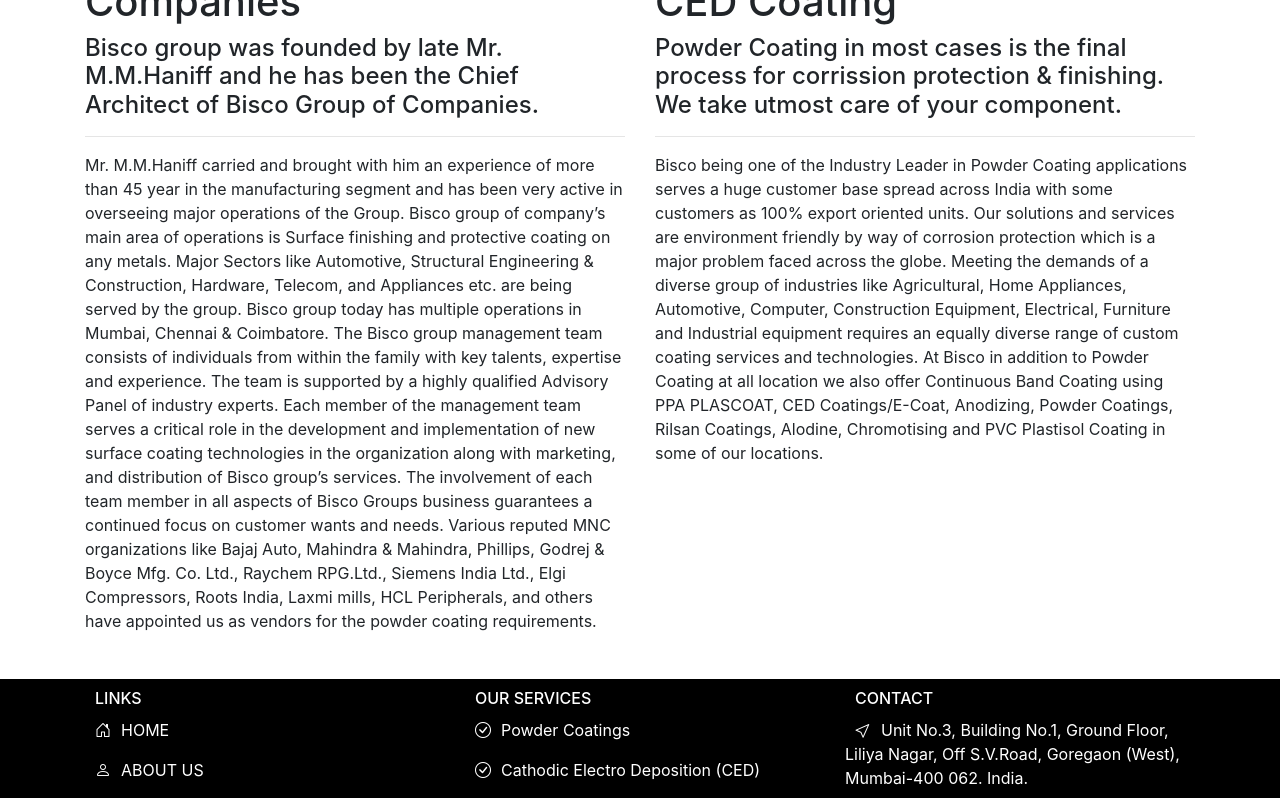
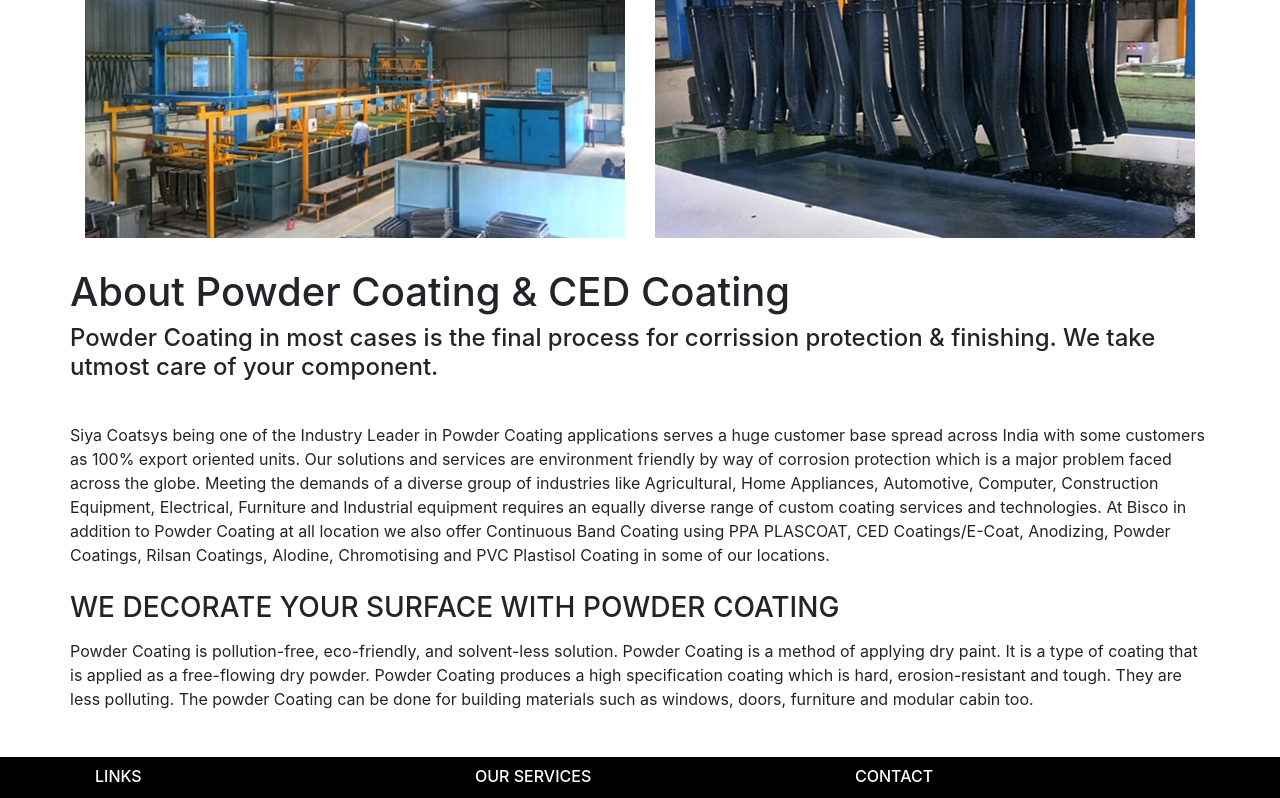
Before and after one commit to nikhil11001/coating-ui, a React (Create React App) app: page /about in a window 1280 px wide. Shown: the part 500-1298 px from the top of the page. Built offline with nearby package versions, Linux system fonts and the light colour scheme.

Commit message:
Change in about us

```diff
--- a/src/components/about.js
+++ b/src/components/about.js
@@ -17,6 +17,8 @@
 import { Link } from "react-router-dom";
 import "../css/home.css";
 import aboutUsIcon from "../images/about-us.png";
+import plantImg1 from "../images/plant1.jpg";
+import plantImg2 from "../images/plant2.jpg";
 
 class About extends React.Component {
   render() {
@@ -26,7 +28,7 @@
           <div className="about-us">
             <Image src={aboutUsIcon} width="10%" />
             <h3>
-              Bisco Group is one of the industry leader in protective coating
+              Siya Coatsys is one of the industry leader in protective coating
               solutions like Powder Coating and Cathodic Electro Deposition
               (CED) Coatings, catering to various segments like General
               Industries, Architectural, Automative, Consumer Goods, Telecom,
@@ -36,6 +38,16 @@
           <div className="margin-top-30">
             <Row>
               <Col md={6}>
+                <Image src={plantImg1} width="100%" />
+              </Col>
+              <Col md={6}>
+                <Image src={plantImg2} width="100%" />
+              </Col>
+            </Row>
+          </div>
+          <div className="margin-top-30">
+            <Row>
+              {/* <Col md={6}>
                 <h1>About Bisco Group of Companies</h1>
                 <h4>
                   Bisco group was founded by late Mr. M.M.Haniff and he has been
@@ -67,31 +79,42 @@
                   others have appointed us as vendors for the powder coating
                   requirements.
                 </p>
-              </Col>
-
-              <Col md={6}>
-                <h1>About Powder Coating & CED Coating</h1>
-                <h4>
-                  Powder Coating in most cases is the final process for
-                  corrission protection & finishing. We take utmost care of your
-                  component.
-                </h4>
-                <hr />
-                Bisco being one of the Industry Leader in Powder Coating
-                applications serves a huge customer base spread across India
-                with some customers as 100% export oriented units. Our solutions
-                and services are environment friendly by way of corrosion
-                protection which is a major problem faced across the globe.
-                Meeting the demands of a diverse group of industries like
-                Agricultural, Home Appliances, Automotive, Computer,
-                Construction Equipment, Electrical, Furniture and Industrial
-                equipment requires an equally diverse range of custom coating
-                services and technologies. At Bisco in addition to Powder
-                Coating at all location we also offer Continuous Band Coating
-                using PPA PLASCOAT, CED Coatings/E-Coat, Anodizing, Powder
-                Coatings, Rilsan Coatings, Alodine, Chromotising and PVC
-                Plastisol Coating in some of our locations.
-              </Col>
+              </Col> */}
+              {/* <Col md={6}> */}
+              <h1>About Powder Coating & CED Coating</h1>
+              <h4>
+                Powder Coating in most cases is the final process for corrission
+                protection & finishing. We take utmost care of your component.
+              </h4>
+              <hr />
+              Siya Coatsys being one of the Industry Leader in Powder Coating
+              applications serves a huge customer base spread across India with
+              some customers as 100% export oriented units. Our solutions and
+              services are environment friendly by way of corrosion protection
+              which is a major problem faced across the globe. Meeting the
+              demands of a diverse group of industries like Agricultural, Home
+              Appliances, Automotive, Computer, Construction Equipment,
+              Electrical, Furniture and Industrial equipment requires an equally
+              diverse range of custom coating services and technologies. At
+              Bisco in addition to Powder Coating at all location we also offer
+              Continuous Band Coating using PPA PLASCOAT, CED Coatings/E-Coat,
+              Anodizing, Powder Coatings, Rilsan Coatings, Alodine, Chromotising
+              and PVC Plastisol Coating in some of our locations.
+              {/* </Col> */}
+              <br />
+              <br />
+              <h3>WE DECORATE YOUR SURFACE WITH POWDER COATING</h3>
+              <br />
+              <br />
+              <p>
+                Powder Coating is pollution-free, eco-friendly, and solvent-less
+                solution. Powder Coating is a method of applying dry paint. It
+                is a type of coating that is applied as a free-flowing dry
+                powder. Powder Coating produces a high specification coating
+                which is hard, erosion-resistant and tough. They are less
+                polluting. The powder Coating can be done for building materials
+                such as windows, doors, furniture and modular cabin too.
+              </p>
             </Row>
           </div>
         </Container>
```
Also changed, not shown: src/images/plant1.jpg (added), src/images/plant2.jpg (added).
